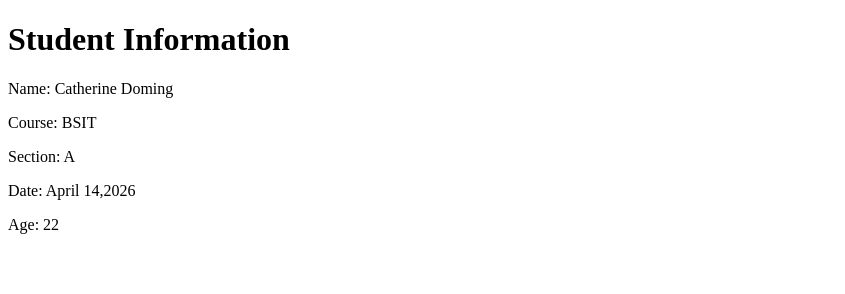
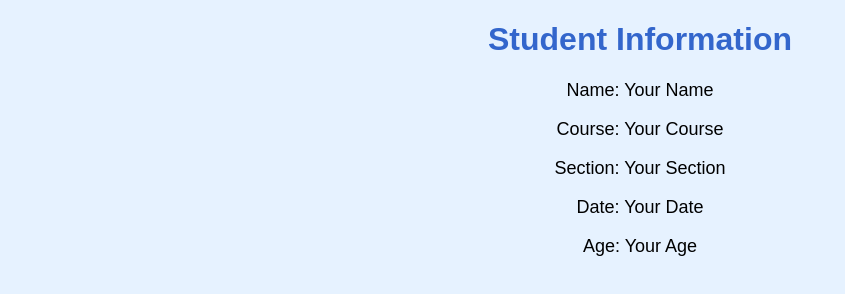
Before and after one commit to anoracatherine26-commits/html-activity, a plain HTML site: page index.html in a window 1280 px wide. Shown: the whole page, without its empty margins (0-845 px from the left). Drawn offline with Linux system fonts and the light colour scheme.

Commit message:
Initial upload

```diff
--- a/index.html
+++ b/index.html
@@ -3,16 +3,33 @@
 <html>
 <head>
 <title>My HTML Activity</title>
+
+<style>
+body {
+    background-color: #e6f2ff;
+    font-family: Arial;
+    text-align: center;
+}
+
+h1 {
+    color: #3366cc;
+}
+
+p {
+    font-size: 18px;
+}
+</style>
+
 </head>
 <body>
 
 <h1>Student Information</h1>
 
-<p>Name: Catherine Doming</p>
-<p>Course: BSIT</p>
-<p>Section: A</p>
-<p>Date: April 14,2026</p>
-<p>Age: 22</p>
+<p>Name: Your Name</p>
+<p>Course: Your Course</p>
+<p>Section: Your Section</p>
+<p>Date: Your Date</p>
+<p>Age: Your Age</p>
 
 </body>
 </html>
```
